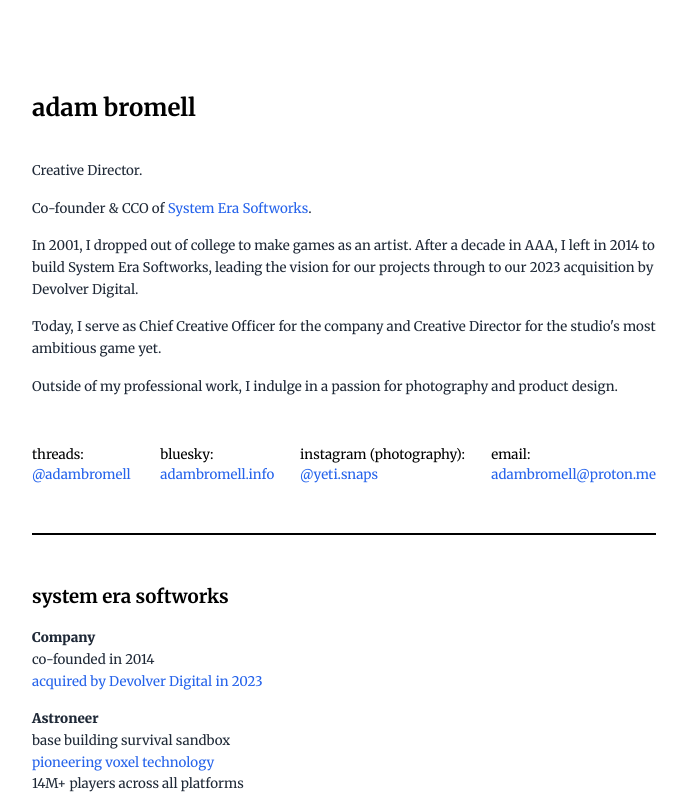
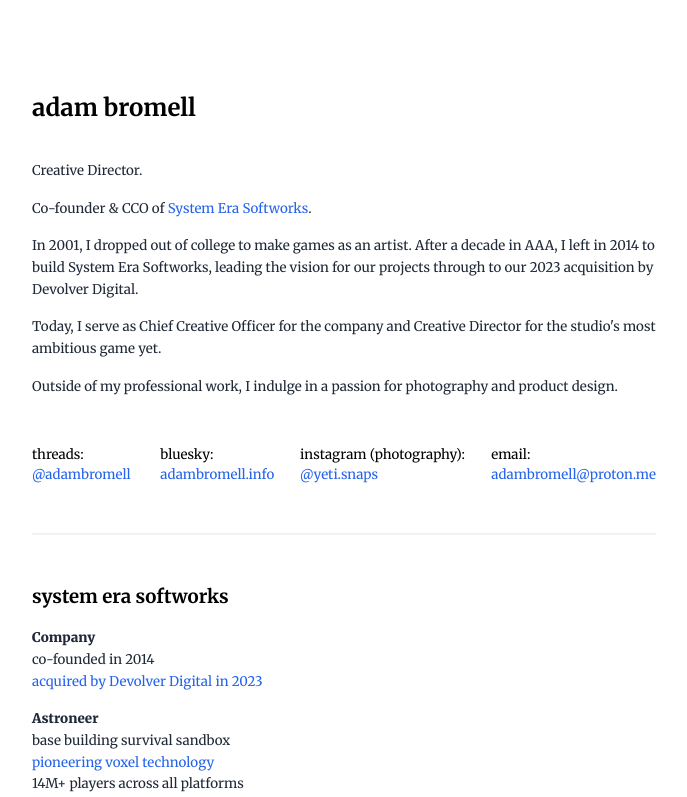
Before and after one commit to XYZCHiiLD/adambromell-site, a Next.js app: page / in a window 1280 px wide. Shown: the top 797 px of the page, without its empty margins (296-983 px from the left). Built offline with nearby package versions, Linux system fonts and the light colour scheme.

Commit message:
Add files via upload

```diff
--- a/src/app/page.js
+++ b/src/app/page.js
@@ -67,7 +67,7 @@ export default function Home() {
           </p>
         </div>
 
-        <hr className="rule-header mb-12" />
+        <hr className="rule-section mb-12" />
 
         {/* System Era */}
         <section className="mb-12">
```
